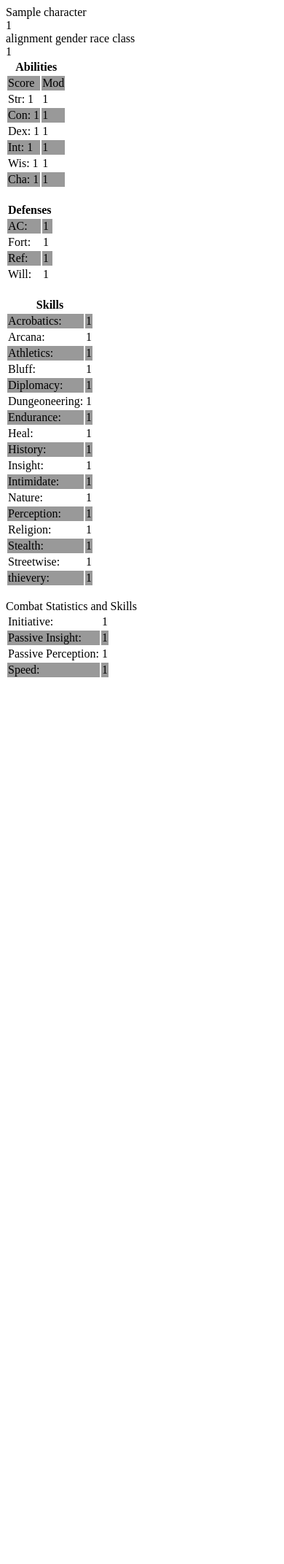
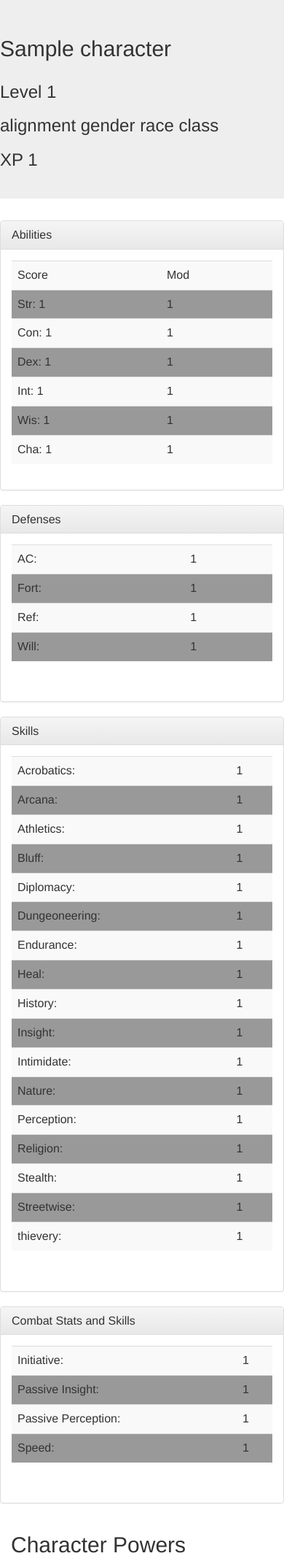
Before and after one commit to tedwards/character_sheet, a Django app: page /char_sheet/displayCharacter/1 in a window 390 px wide. Shown: the whole page at 73% size. Before the commit the page ends 928 px from the top, so only its background shows below. Run offline with Django 3.2, Linux system fonts and the light colour scheme; tables that the repository leaves empty hold one stand-in row (values such as "Sample post"); parts of the project's set-up code (start-up, migrations or seed data) failed here and were passed over; some libraries are stand-ins or nearby versions.

Commit message:
Added a bootstrapped base html template Boostrapped sheet_test Modified sheet.css to work with bootstrap

```diff
--- /dev/null
+++ b/char_sheet/templates/base.html
@@ -0,0 +1,19 @@
+<!DOCTYPE HTML PUBLIC "-//IETF//DTD HTML//EN">
+<html> <head>
+<!-- Latest compiled and minified CSS -->
+<link rel="stylesheet" href="//netdna.bootstrapcdn.com/bootstrap/3.1.1/css/bootstrap.min.css">
+<!-- Optional theme -->
+<link rel="stylesheet" href="//netdna.bootstrapcdn.com/bootstrap/3.1.1/css/bootstrap-theme.min.css">
+{%block css %}{% endblock %}
+<title>{% block title %}DND{% endblock %}</title>
+</head>
+
+<body>
+<div id="container">
+        {% block content %}{% endblock %}
+</div>
+
+<script src="https://ajax.googleapis.com/ajax/libs/jquery/1.11.0/jquery.min.js"></script>
+<!-- Latest compiled and minified JavaScript -->
+<script src="//netdna.bootstrapcdn.com/bootstrap/3.1.1/js/bootstrap.min.js"></script>
+</body> </html>
--- a/char_sheet/templates/char_sheet/sheet_test.html
+++ b/char_sheet/templates/char_sheet/sheet_test.html
@@ -1,15 +1,30 @@
-<head>
-  {% load sheet_extras %}
-  {% load staticfiles %}
-  <link rel="stylesheet" type="text/css" href="{% static "char_sheet/sheet.css" %}">
-</head>
+{% extends "base.html" %}
+{% load sheet_extras %}
+{% load staticfiles %}
+{%block css %}
+<link rel="stylesheet" type="text/css" href="{% static "char_sheet/sheet.css" %}">
+{% endblock %}
+{% block content %}
+<div name="header" class="jumbotron">
+<div name="name"><h2>{{ character.name }}</h2></div>
 
-<div name=name>{{ character.name }}</div><div name=level>{{ character.level }}</div>
-<div name=discription>alignment gender race class</div><div name=xp>{{ character.xp }}</div>
-</hr>
+<div class="row">
+<div name="level" class="col-md-3"><h3>Level {{ character.level }}</h3></div>
+<div name="description" class="col-md-6"><h3>alignment gender race class</h3></div>
+<div name="xp" class="col-md-3"><h3>XP {{ character.xp }}</h3></div>
+</div>
 
-<table>
-  <th colspan=2>Abilities</th>
+</div>
+
+<div class="row">
+<div class="col-md-3">
+<div class="panel panel-default">
+            <div class="panel-heading">
+              <h3 class="panel-title">Abilities</h3>
+            </div>
+            <div class="panel-body">
+
+  <table class="table table-striped">
   <tr><td>Score</td><td>Mod</td></tr>
   <tr><td>Str: {{ character.strength }}     </td><td>{{ character.strength_mod }}</td></tr>
   <tr><td>Con: {{ character.constitution }} </td><td>{{ character.constitution_mod }} </td></tr>
@@ -17,18 +32,36 @@
   <tr><td>Int: {{ character.intelligence }} </td><td>{{ character.intelligence_mod }} </td></tr>
   <tr><td>Wis: {{ character.wisdom }}       </td><td>{{ character.wisdom_mod }}</td></tr>
   <tr><td>Cha: {{ character.charisma }}     </td><td>{{ character.charisma_mod }}</td></tr>
-</table></br>
+</table>
+</div>
+</div>
+</div>
 
-<table name="defenses">
-  <th colspan=2>Defenses</th>
+<div class="col-md-3">
+<div class="panel panel-default">
+            <div class="panel-heading">
+              <h3 class="panel-title">Defenses</h3>
+            </div>
+            <div class="panel-body">
+
+<table name="defenses" class="table table-striped">
   <tr><td>AC:   </td><td>{{ character.ac }}</td></tr>
   <tr><td>Fort: </td><td>{{ character.fortitude }}</td></tr>
   <tr><td>Ref:  </td><td>{{ character.reflex }}</td></tr>
   <tr><td>Will: </td><td>{{ character.will }}</td></tr>
 </table></br>
+</div>
+</div>
+</div>
 
-<table>
-  <th colspan=2>Skills</th>
+<div class="col-md-3">
+<div class="panel panel-default">
+            <div class="panel-heading">
+              <h3 class="panel-title">Skills</h3>
+            </div>
+            <div class="panel-body">
+
+<table class="table table-striped">
   <tr><td>Acrobatics:   </td><td>{{ character.acrobatics }}</td></tr>
   <tr><td>Arcana:       </td><td>{{ character.arcana }}</td></tr>
   <tr><td>Athletics:    </td><td>{{ character.athletics }}</td></tr>
@@ -47,67 +80,47 @@
   <tr><td>Streetwise:   </td><td>{{ character.streetwise }}</td></tr>
   <tr><td>thievery:     </td><td>{{ character.thievery }}</td></tr>
 </table></br>
+</div>
+</div>
+</div>
 
-Combat Statistics and Skills
-<table>
+<div class="col-md-3">
+<div class="panel panel-default">
+            <div class="panel-heading">
+              <h3 class="panel-title">Combat Stats and Skills</h3>
+            </div>
+            <div class="panel-body">
+
+<table class="table table-striped">
   <tr><td>Initiative:         </td><td>{{ character.initiative }}</td></tr>
   <tr><td>Passive Insight:    </td><td>{{ character.passive_insight }}</td></tr>
   <tr><td>Passive Perception: </td><td>{{ character.passive_perception }}</td></tr>
   <tr><td>Speed:              </td><td>{{ character.speed }}</td></tr>
 </table></br>
+</div>
+</div>
+</div>
 
+</div>
+
+<div class="col-md-12"><h2>Character Powers</h3></div>
+<div class="row">
 {% for power in character.powers %}
-<div class="{{ power.0|get:'Power Usage' }}">
-  <div class="{{ power.0|get:'Power Usage' }}_Title">
+<div class="col-md-3">
+<div class="{{ power.0|get:'Power Usage' }} panel">
+  <div class="{{ power.0|get:'Power Usage' }}_Title panel-heading">
     <b>{{ power.0.name }}</b>&#9830;<b>{{ power.0|get:'Action Type' }}</b>
   </div>
   {% if power|length > 1%}
   <div class="Weapon">{{ power.1.name }}:&nbsp; +{{ power.1.AttackBonus}} vs. {{ power.1.Defense }},&nbsp; {{ power.1.Damage }}&nbsp; damage</div>
   {% endif %}
-  {% if power.0|get:"Attack Type" or power.0.Target %}
-  <div class="Attack_type">{{ power.0|get:"Attack Type"|bold_first|safe }}</div>{% if power.0.Target %}<div class="Target"><b>Target:</b> {{ power.0.Target }}</div>{% endif %}
-  <hr/>
-  {% endif %}
-  <div class="Flavor_text">{{ power.0.Flavor }}</div>
-  <div class="Keywords"><b>Keywords:</b> {{ power.0.Keywords }}</div>
-  {% if power.0.Trigger %}
-  <div class="Trigger"><b>Trigger:</b> {{ power.0.Trigger }}</div>
-  {% endif %}
-  {% if power.0|get:"Primary Target" %}
-  <div class="Primary_target"><b>Primary Target:</b> {{ power.0|get:"Primary Target" }}</div>
-  {% endif %}
-  {% if power.0|get:"Secondary Target" %}
-  <div class="Secondary_target"><b>Secondary Target:</b> {{ power.0|get:"Secondary Target" }}</div>
-  {% endif %}
-  {% if power.0.Attack %}
-  <div class="Attack"><b>Attack:</b> {{ power.0.Attack }}</div>
-  {% endif %}
-  {% if power.0.Hit%}
-  <div class="Hit"><b>Hit:</b> {{ power.0.Hit }}</div>
-  {% endif %}
-  {% if power.0.Miss %}
-  <div class="Miss"><b>Miss:</b> {{ power.0.Miss }}</div>
-  {% endif %}
-  {% if power.0.Effect %}
-  <div class="Effect"><b>Effect:</b> {{ power.0.Effect }}</div>
-  {% endif %}
-  {% if power.0|get:"Minor Action" %}
-  <div class="Minor_action"><b>Minor Action:</b> {{ power.0|get:"Minor Action" }}</div>
-  {% endif %}
-  {% if power.0|get:"Move Action" %}
-  <div class="Move_action"><b>Move Action:</b> {{ power.0|get:"Move Action" }}</div>
-  {% endif %}
-  {% if power.0|get:"Free Action" %}
-  <div class="Free_action"><b>Free Action:</b> {{ power.0|get:"Free Action" }}</div>
-  {% endif %}
-  {% if power.0|get:"Sustain Minor" %}
-  <div class="Sustain_minor"><b>Sustain Minor:</b> {{ power.0|get:"Minor Action" }}</div>
-  {% endif %}
-  {% if power.0.Requirement %}
-  <div class="Requirement"<b>Requirement:</b> {{ power.0.Requirement }}</div>
-  {% endif %}
-  {% if power.0.Prerequisite %}
-  <div class="Prerequisite"><b>Prerequisite:</b> {{ power.0.Prerequisite }}</div>
-  {% endif %}
+  <i>{{ power.0.Keywords }}</i></br>
+  <div class="Attack_type">{{ power.0|get:"Attack Type" }}</div><div class="Target"><b>Target:</b> {{ power.0.Target }}</div>
 </div>
+</div>
+{% if forloop.counter|divisibleby:"4" %}
+  </div><div class="row">
+{% endif %}
 {% endfor %}
+</div>
+{% endblock %}
```
Also changed, not shown: char_sheet/static/char_sheet/sheet.css (+0 -44 lines).
